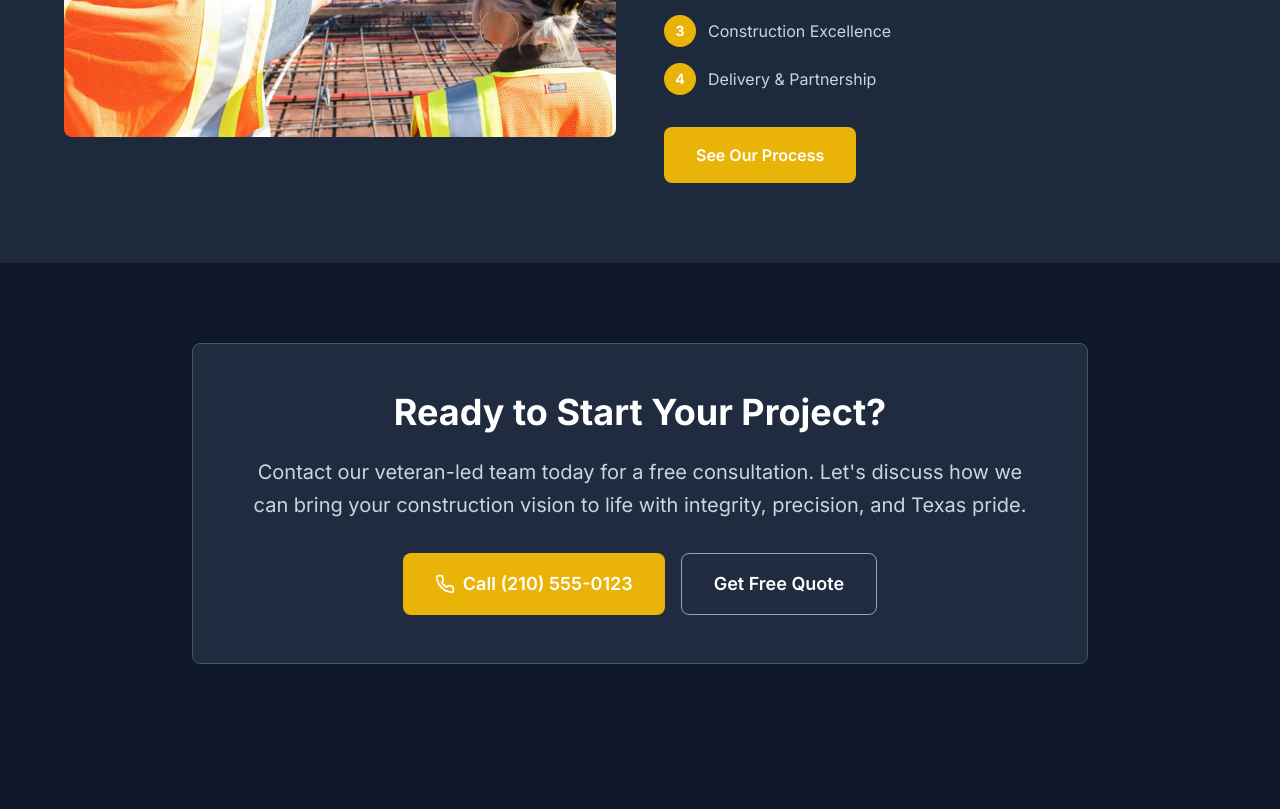
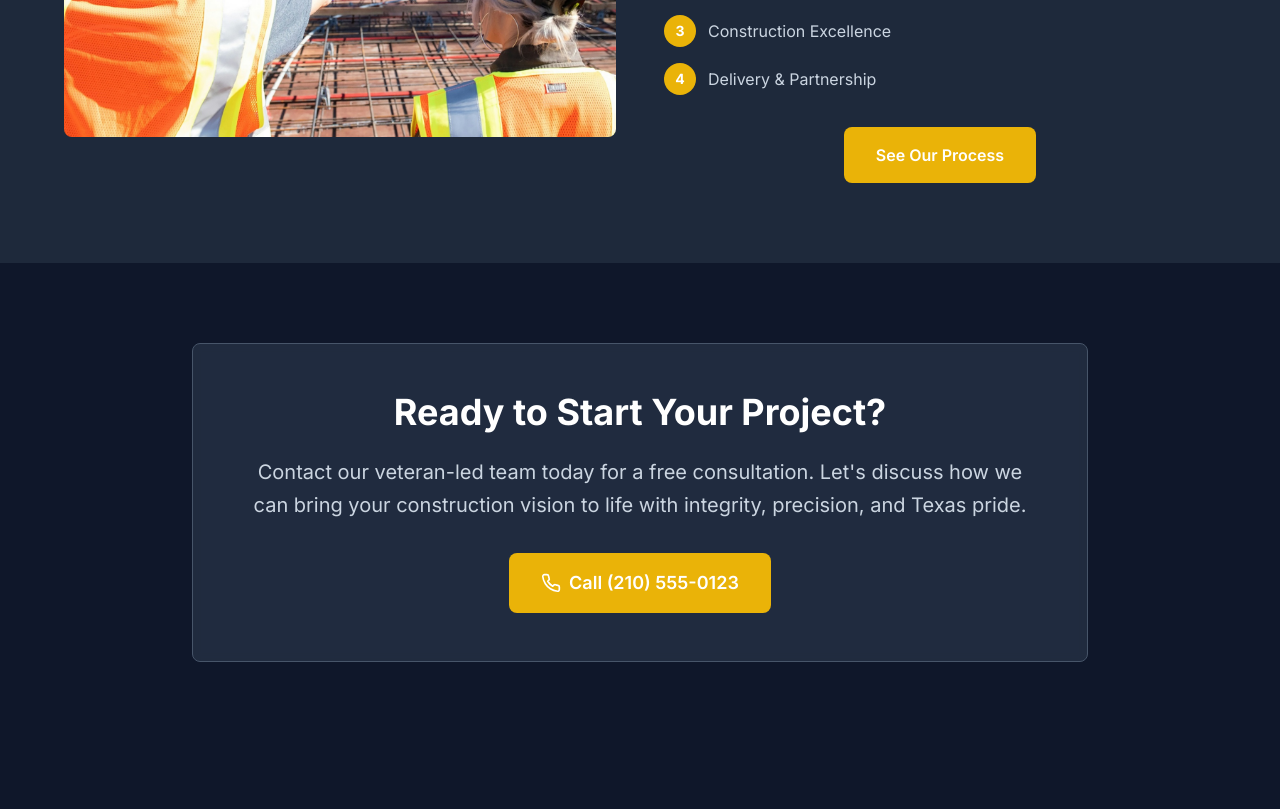
Before and after one commit to mattgpt11/Connell-Commercial-, a Next.js app: page / in a window 1280 px wide. Shown: the part 3480-4289 px from the top of the page. Built offline with nearby package versions, Linux system fonts and the light colour scheme; a web font is replaced by a local one.

Commit message:
feat: center main CTA buttons and remove "Get Free Quote"
Enhance UX with focused call-to-action layout.

Co-authored-by: null <181601110+mattgpt11@users.noreply.github.com>

```diff
--- a/app/page.tsx
+++ b/app/page.tsx
@@ -104,7 +104,7 @@ export default function HomePage() {
 
           <PortfolioSlideshow />
 
-          <div className="text-center mt-12">
+          <div className="flex justify-center mt-12">
             <Link
               href="/portfolio"
               className="inline-flex items-center gap-2 bg-yellow-500 hover:bg-yellow-600 text-white px-8 py-4 rounded-lg font-semibold transition-colors"
@@ -158,12 +158,14 @@ export default function HomePage() {
                 </div>
               </div>
 
+              <div className="flex justify-center">
                 <Link
                   href="/process"
                   className="inline-flex items-center bg-yellow-500 hover:bg-yellow-600 text-white px-8 py-4 rounded-lg font-semibold transition-colors"
                 >
                   See Our Process
                 </Link>
+              </div>
             </div>
           </div>
         </div>
@@ -178,7 +180,6 @@ export default function HomePage() {
               Contact our veteran-led team today for a free consultation. Let's discuss how we can bring your
               construction vision to life with integrity, precision, and Texas pride.
             </p>
-            <div className="flex flex-col sm:flex-row gap-4 justify-center">
             <a
               href="tel:210-555-0123"
               className="inline-flex items-center gap-2 bg-yellow-500 hover:bg-yellow-600 text-white px-8 py-4 rounded-lg font-semibold transition-colors text-lg"
@@ -186,13 +187,6 @@ export default function HomePage() {
               <Phone className="h-5 w-5" />
               Call (210) 555-0123
             </a>
-              <Link
-                href="/contact"
-                className="border border-slate-400 text-white hover:bg-slate-600 px-8 py-4 rounded-lg font-semibold transition-colors text-lg"
-              >
-                Get Free Quote
-              </Link>
-            </div>
           </div>
         </div>
       </section>
```
Lines whose indentation alone changed are shown as unchanged.
